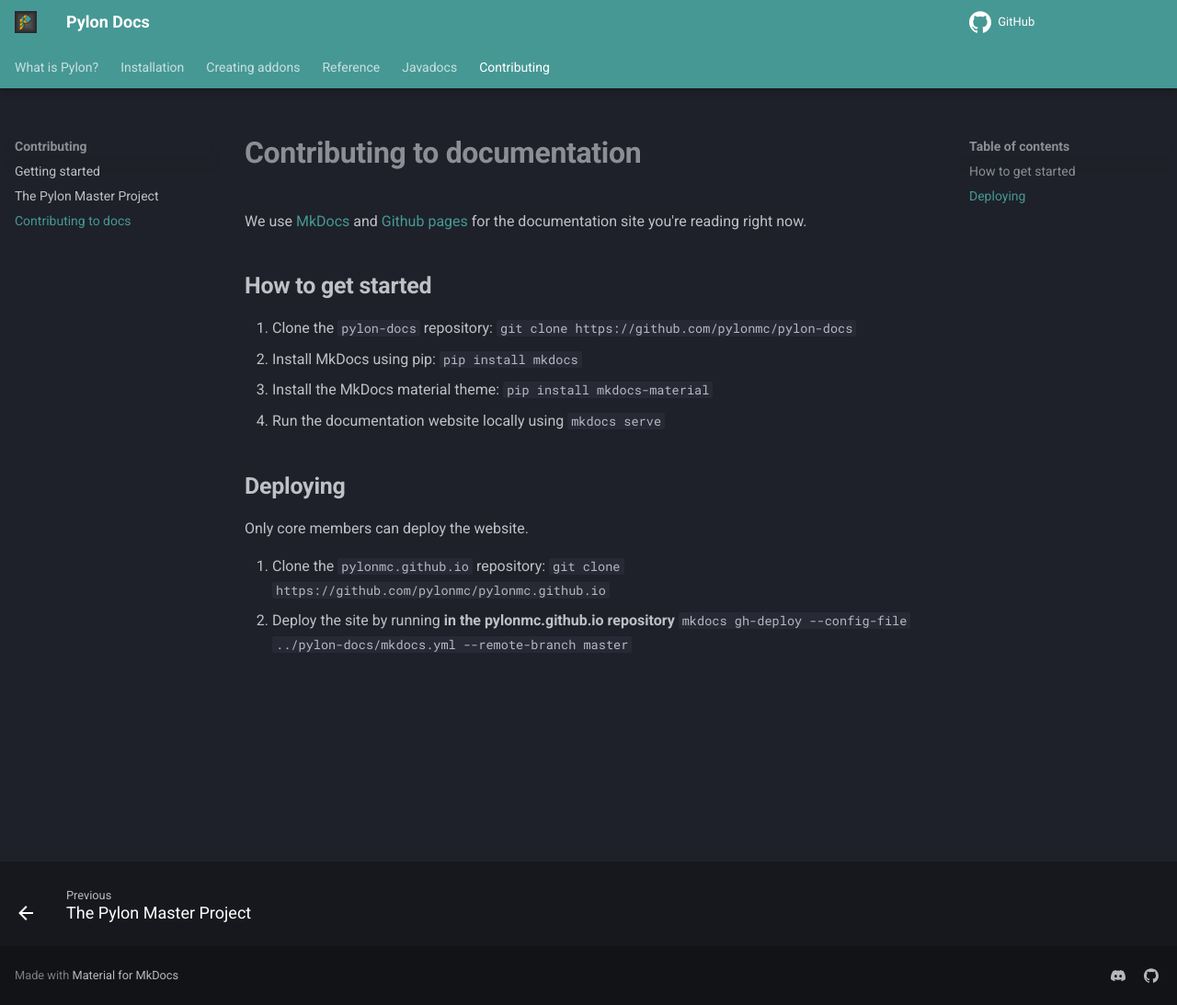
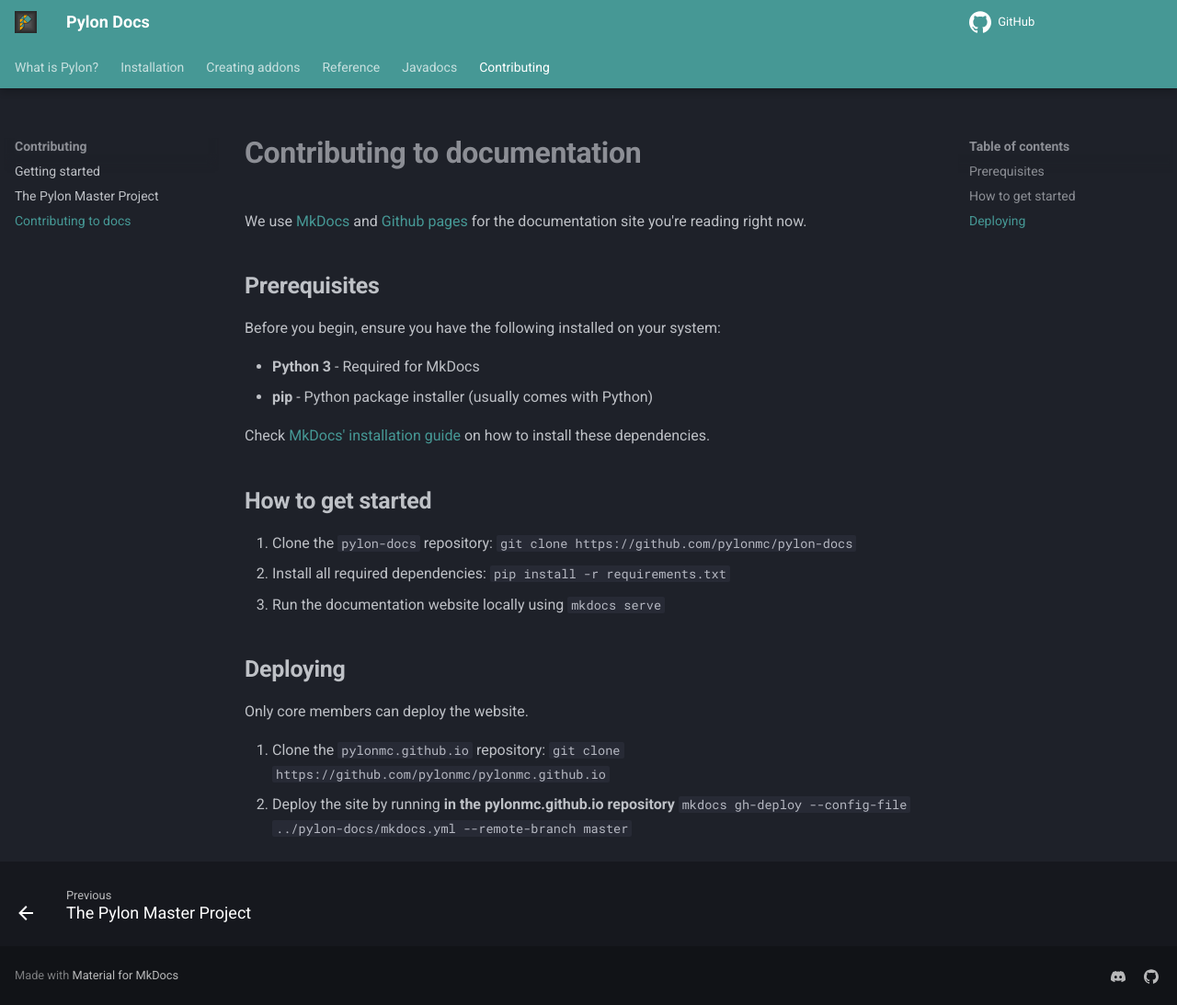
Before and after one commit to pylonmc/pylon-docs, an MkDocs documentation site: the page built from docs/contributing/contributing-to-docs.md, in a window 1280 px wide and 1093 px high. Shown: the whole window at 92% size. Built offline with MkDocs 1.6.1 and Material for MkDocs 9.7.7, drawn with Linux system fonts in a browser that asks for light colours; comment, search, counter and statistics services are not loaded.

Commit message:
docs: change docs contributing guide to use requirements.txt

```diff
--- a/docs/contributing/contributing-to-docs.md
+++ b/docs/contributing/contributing-to-docs.md
@@ -2,12 +2,20 @@
 
 We use [MkDocs](https://www.mkdocs.org/) and [Github pages](https://pages.github.com/) for the documentation site you're reading right now.
 
+## Prerequisites
+
+Before you begin, ensure you have the following installed on your system:
+
+- **Python 3** - Required for MkDocs
+- **pip** - Python package installer (usually comes with Python)
+
+Check [MkDocs' installation guide](https://www.mkdocs.org/user-guide/installation/) on how to install these dependencies.
+
 ## How to get started
 
 1. Clone the `pylon-docs` repository: `git clone https://github.com/pylonmc/pylon-docs`
-2. Install MkDocs using pip: `pip install mkdocs`
-3. Install the MkDocs material theme: `pip install mkdocs-material`
-4. Run the documentation website locally using `mkdocs serve`
+2. Install all required dependencies: `pip install -r requirements.txt`
+3. Run the documentation website locally using `mkdocs serve`
 
 ## Deploying
 
```
